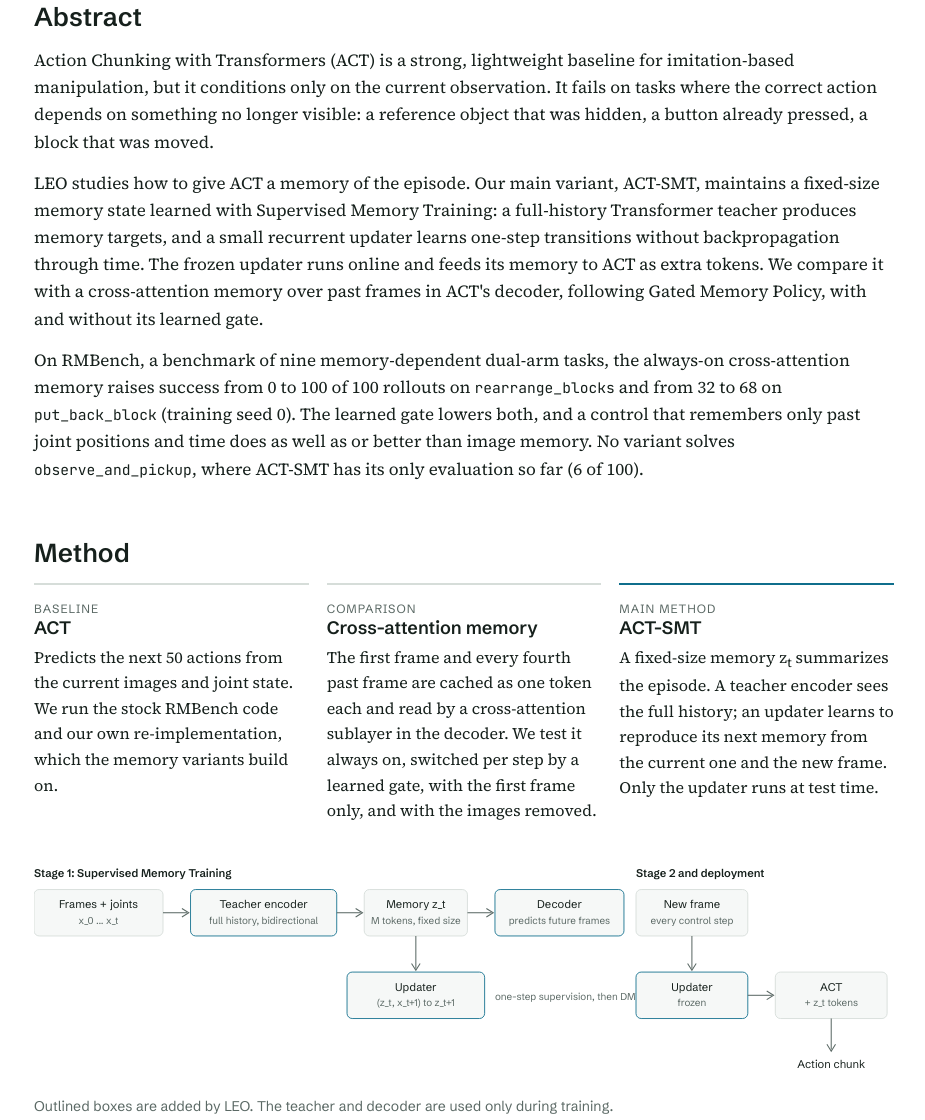
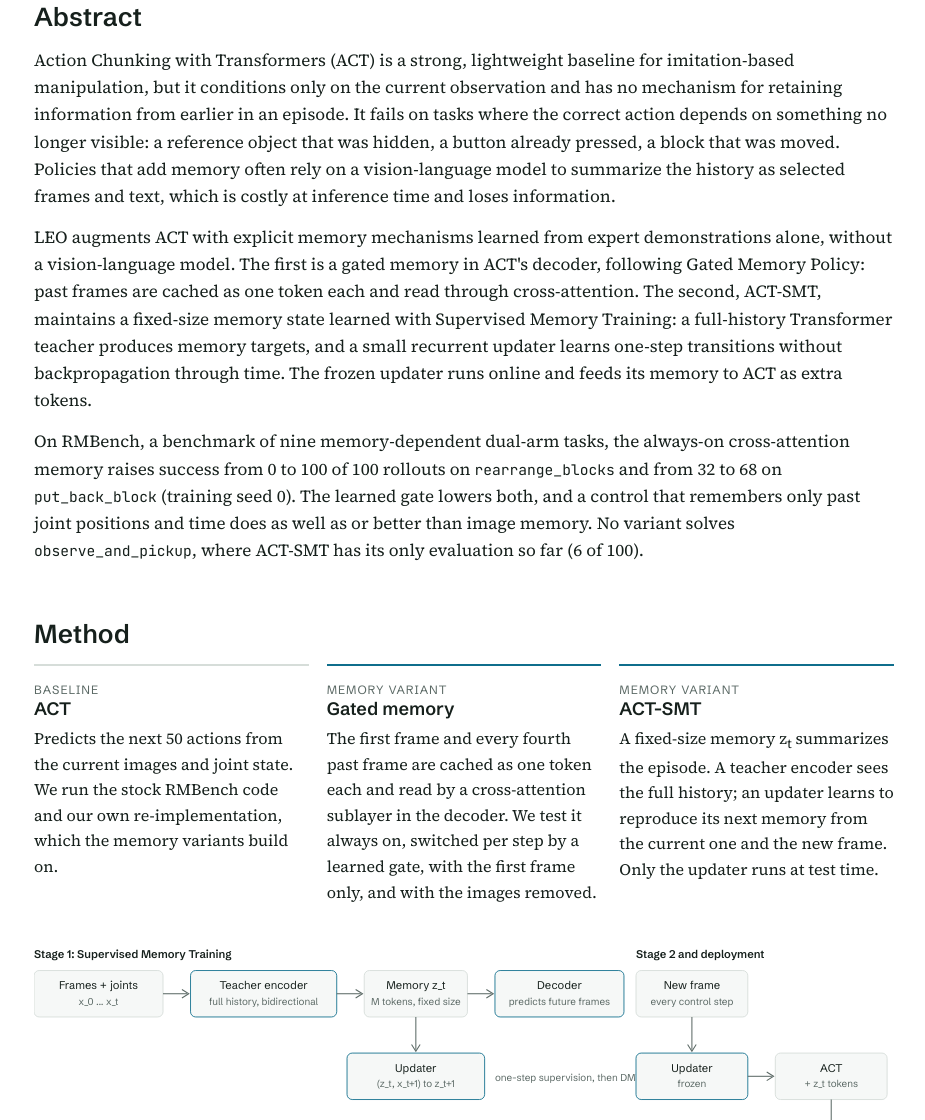
Before and after one commit to BrianChen886/leo, a plain HTML site: page index.html in a window 1280 px wide. Shown: the part 723-1843 px from the top of the page, without its empty margins (176-1101 px from the left). Drawn offline with Linux system fonts and the light colour scheme.

Commit message:
Align abstract and method framing with the proposal

```diff
--- a/index.html
+++ b/index.html
@@ -137,8 +137,8 @@ footer { color: var(--muted); font-family: var(--font-display); font-size: 14px;
 <main class="wrap">
   <section>
     <h2>Abstract</h2>
-    <p>Action Chunking with Transformers (ACT) is a strong, lightweight baseline for imitation-based manipulation, but it conditions only on the current observation. It fails on tasks where the correct action depends on something no longer visible: a reference object that was hidden, a button already pressed, a block that was moved.</p>
-    <p>LEO studies how to give ACT a memory of the episode. Our main variant, ACT-SMT, maintains a fixed-size memory state learned with Supervised Memory Training: a full-history Transformer teacher produces memory targets, and a small recurrent updater learns one-step transitions without backpropagation through time. The frozen updater runs online and feeds its memory to ACT as extra tokens. We compare it with a cross-attention memory over past frames in ACT's decoder, following Gated Memory Policy, with and without its learned gate.</p>
+    <p>Action Chunking with Transformers (ACT) is a strong, lightweight baseline for imitation-based manipulation, but it conditions only on the current observation and has no mechanism for retaining information from earlier in an episode. It fails on tasks where the correct action depends on something no longer visible: a reference object that was hidden, a button already pressed, a block that was moved. Policies that add memory often rely on a vision-language model to summarize the history as selected frames and text, which is costly at inference time and loses information.</p>
+    <p>LEO augments ACT with explicit memory mechanisms learned from expert demonstrations alone, without a vision-language model. The first is a gated memory in ACT's decoder, following Gated Memory Policy: past frames are cached as one token each and read through cross-attention. The second, ACT-SMT, maintains a fixed-size memory state learned with Supervised Memory Training: a full-history Transformer teacher produces memory targets, and a small recurrent updater learns one-step transitions without backpropagation through time. The frozen updater runs online and feeds its memory to ACT as extra tokens.</p>
     <p>On RMBench, a benchmark of nine memory-dependent dual-arm tasks, the always-on cross-attention memory raises success from 0 to 100 of 100 rollouts on <code>rearrange_blocks</code> and from 32 to 68 on <code>put_back_block</code> (training seed 0). The learned gate lowers both, and a control that remembers only past joint positions and time does as well as or better than image memory. No variant solves <code>observe_and_pickup</code>, where ACT-SMT has its only evaluation so far (6 of 100).</p>
   </section>
 
@@ -150,13 +150,13 @@ footer { color: var(--muted); font-family: var(--font-display); font-size: 14px;
         <h3>ACT</h3>
         <p>Predicts the next 50 actions from the current images and joint state. We run the stock RMBench code and our own re-implementation, which the memory variants build on.</p>
       </div>
-      <div class="method">
-        <div class="kind">Comparison</div>
-        <h3>Cross-attention memory</h3>
+      <div class="method ours">
+        <div class="kind">Memory variant</div>
+        <h3>Gated memory</h3>
         <p>The first frame and every fourth past frame are cached as one token each and read by a cross-attention sublayer in the decoder. We test it always on, switched per step by a learned gate, with the first frame only, and with the images removed.</p>
       </div>
       <div class="method ours">
-        <div class="kind">Main method</div>
+        <div class="kind">Memory variant</div>
         <h3>ACT-SMT</h3>
         <p>A fixed-size memory z<sub>t</sub> summarizes the episode. A teacher encoder sees the full history; an updater learns to reproduce its next memory from the current one and the new frame. Only the updater runs at test time.</p>
       </div>
@@ -200,7 +200,7 @@ footer { color: var(--muted); font-family: var(--font-display); font-size: 14px;
       <line x1="927" y1="182" x2="927" y2="218"/><path d="M922 212 L927 220 L932 212"/>
       <text x="927" y="240" text-anchor="middle">Action chunk</text>
     </svg>
-    <p class="caption">Outlined boxes are added by LEO. The teacher and decoder are used only during training.</p>
+    <p class="caption">ACT-SMT pipeline. Outlined boxes are added by LEO. The teacher and decoder are used only during training.</p>
   </section>
 
   <section id="rollouts">
@@ -211,7 +211,7 @@ footer { color: var(--muted); font-family: var(--font-display); font-size: 14px;
 
   <section>
     <h2>Results <span class="pill">Seed 0</span></h2>
-    <p>Success out of 100 rollouts per task. Every model uses RMBench's ACT recipe: trained from scratch for 6,000 epochs (30k steps) at batch size 8 on 40 demonstrations, with 10 held out, and evaluated with temporal aggregation on. Lines show 95% Wilson intervals.</p>
+    <p>Success out of 100 rollouts per task. Every model uses RMBench's ACT recipe: trained from scratch for 6,000 epochs (30k steps) at batch size 8 on RMBench's 50 demonstrations per task (40 for training, 10 held out), and evaluated with temporal aggregation on. Lines show 95% Wilson intervals.</p>
     <div class="panels" id="panels"></div>
     <div class="tablewrap">
       <table id="results-table">
@@ -332,7 +332,7 @@ function wilson(s, n) {
 
 const tb = document.querySelector("#results-table tbody");
 const cell = v => `<td class="num">${v === null ? "not run" : v}</td>`;
-for (const r of RESULTS) tb.insertAdjacentHTML("beforeend", `<tr${r.name === "ACT-SMT" ? ' class="ours"' : ""}><td>${r.name}</td>${r.s.map(cell).join("")}</tr>`);
+for (const r of RESULTS) tb.insertAdjacentHTML("beforeend", `<tr><td>${r.name}</td>${r.s.map(cell).join("")}</tr>`);
 REFS.forEach((r, i) => tb.insertAdjacentHTML("beforeend", `<tr class="ref${i === 0 ? " sep" : ""}"><td>${r.name}</td>${r.s.map(cell).join("")}</tr>`));
 
 const panels = document.getElementById("panels"), tip = document.getElementById("tip");
```
